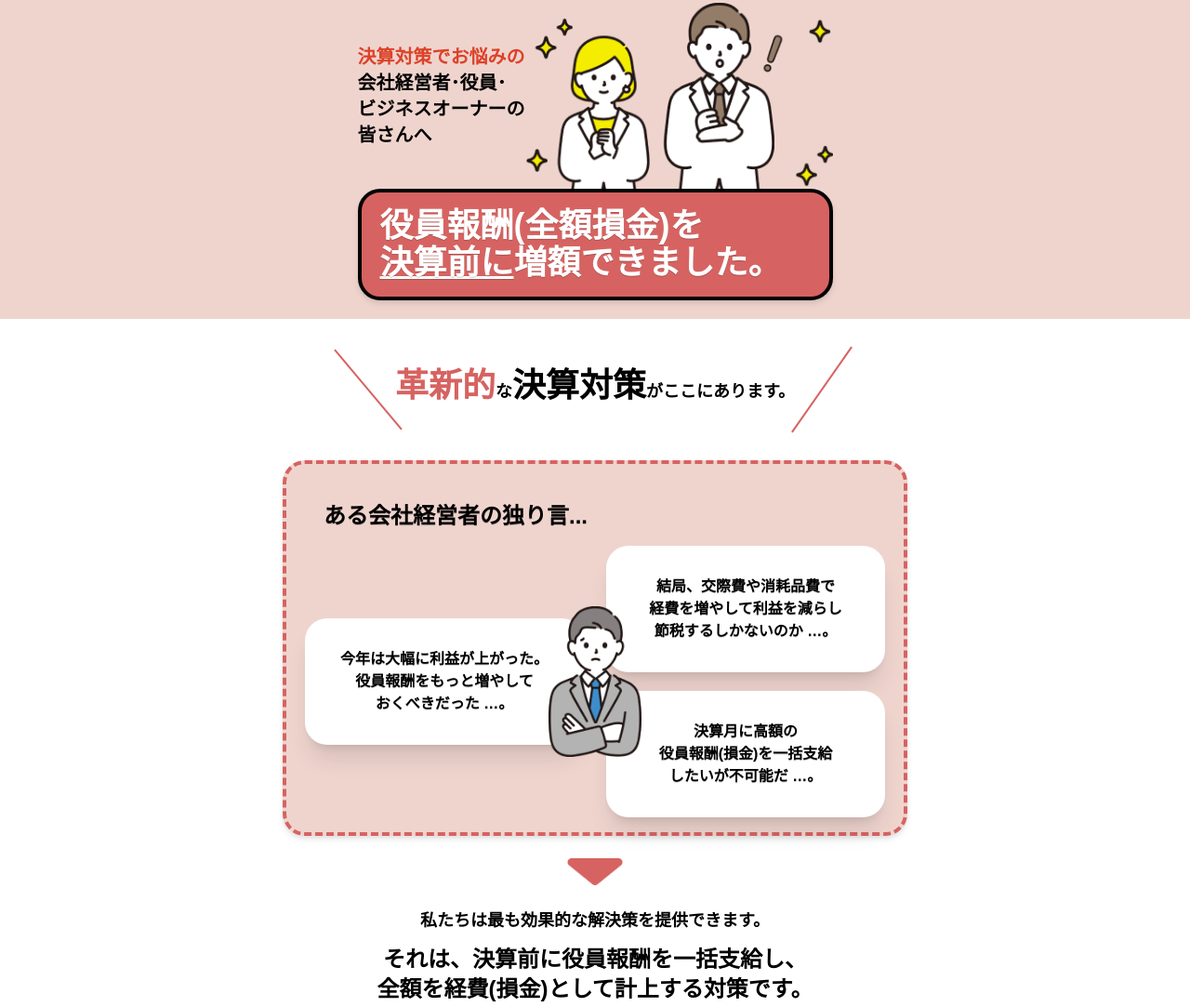
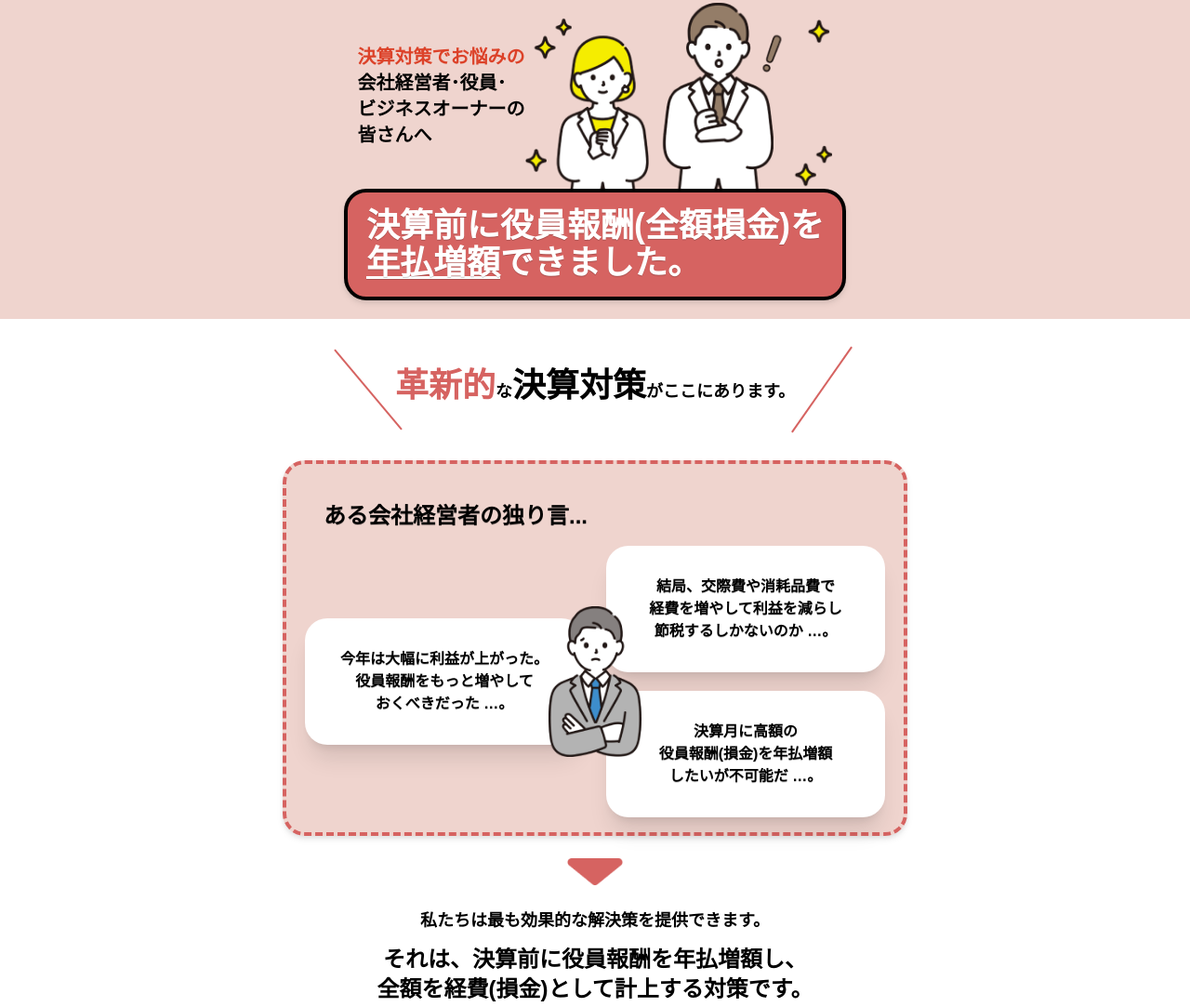
Before and after one commit to kui-pirukuru/mirai-map-yakuin-lp, an Astro site: page / in a window 1280 px wide. Shown: the part 97-1180 px from the top of the page at 93% size. Built offline with nearby package versions, Linux system fonts and the light colour scheme; Astro itself is replaced by a stand-in of ours; a web font is replaced by a local one.

```diff
--- a/src/components/Item01.astro
+++ b/src/components/Item01.astro
@@ -4,7 +4,7 @@
 ---
 
 <div class="bg-[#EFD4CE] py-5">
-	<div class="px-2 flex flex-col items-center">
+	<div class="px-0.5 sm:px-2 flex flex-col items-center">
 		<div class="flex flex-col">
 			<div class="flex items-center justify-center">
 				<div class="text-sm sm:text-xl font-bold">
@@ -27,10 +27,10 @@
 				</div>
 			</div>
 			<div
-				class="bg-[#d66361] text-white rounded-3xl px-5 py-4 border-4 border-black drop-shadow-md [text-shadow:_0_1px_0_rgb(0_0_0_/_20%)] font-bold text-2xl sm:text-4xl"
+				class="bg-[#d66361] text-white rounded-3xl px-2 sm:px-5 py-4 border-4 border-black drop-shadow-md [text-shadow:_0_1px_0_rgb(0_0_0_/_20%)] font-bold text-2xl sm:text-4xl"
 			>
-				役員報酬(全額損金)を<br />
-				<span class="underline">決算前に</span>増額できました。
+				決算前に役員報酬(全額損金)を<br />
+				<span class="underline">年払増額</span>できました。
 			</div>
 		</div>
 	</div>
--- a/src/components/Item02.astro
+++ b/src/components/Item02.astro
@@ -43,7 +43,7 @@
 						<div
 							class="bg-white rounded-3xl py-4 sm:py-8 w-[200px] sm:w-[300px] text-center shadow-xl my-auto"
 						>
-							決算月に高額の<br />役員報酬(損金)を一括支給<br
+							決算月に高額の<br />役員報酬(損金)を年払増額<br
 							/>したいが不可能だ …。
 						</div>
 					</div>
@@ -86,7 +86,7 @@
 							<div
 								class="bg-white rounded-3xl py-4 sm:py-8 w-[200px] sm:w-[300px] text-center shadow-xl my-auto"
 							>
-								決算月に高額の<br />役員報酬(損金)を一括支給<br
+								決算月に高額の<br />役員報酬(損金)を年払増額<br
 								/>したいが不可能だ …。
 							</div>
 						</div>
@@ -102,7 +102,7 @@
 			私たちは最も効果的な解決策を提供できます。
 		</div>
 		<div class="text-lg sm:text-2xl text-center mb-3">
-			それは、決算前に役員報酬を一括支給し、<br />
+			それは、決算前に役員報酬を年払増額し、<br />
 			全額を経費(損金)として計上する対策です。
 		</div>
 		<div class="text-center text-sm sm:text-lg">
--- a/src/components/Item04.astro
+++ b/src/components/Item04.astro
@@ -17,7 +17,7 @@
 	</div>
 	<div class="font-bold text-center text-xl sm:text-3xl mb-4 sm:my-8">
 		それは、<br class="sm:hidden" /><span class="text-4xl sm:text-5xl"
-			>役員報酬の一括支給</span
+			>役員報酬の年末増額</span
 		><br class="sm:hidden" />です！
 	</div>
 	<div
```
